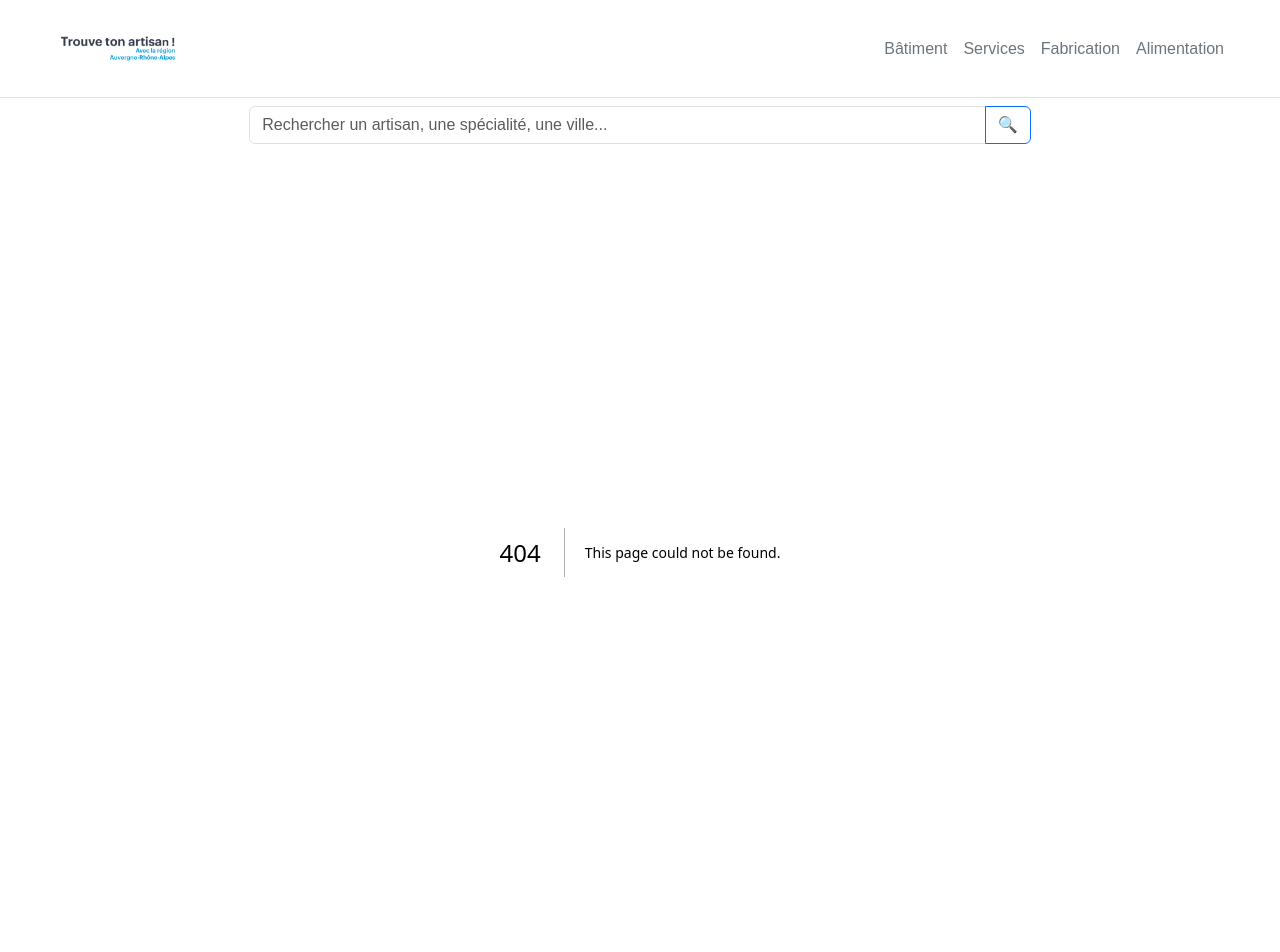
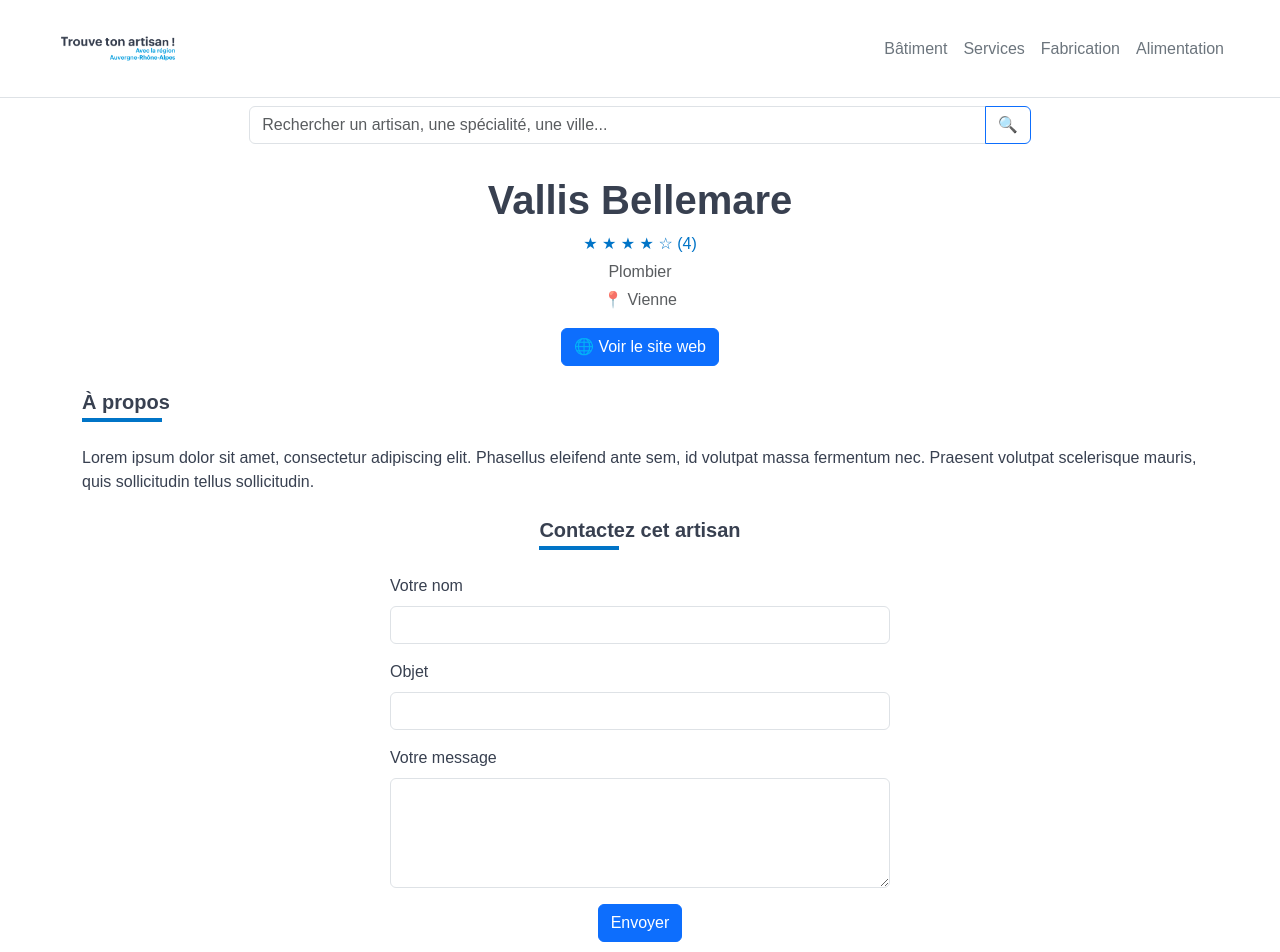
Before and after one commit to lagrcdev/trouve-ton-artisan, a Next.js app: page /artisans/1 in a window 1280 px wide. Before the commit this address had no page. Shown: the top 952 px of the page. Built offline with nearby package versions, Linux system fonts and the light colour scheme.

Commit message:
page fiche artisan avec formulaire de contact envoyant un email via maildev

```diff
--- /dev/null
+++ b/app/artisans/[id]/page.js
@@ -0,0 +1,56 @@
+import { notFound } from "next/navigation";
+import { getArtisanParId } from "@/lib/artisans";
+import StarRating from "@/components/StarRating";
+import ContactForm from "@/components/ContactForm";
+
+export async function generateMetadata({ params }) {
+  const { id } = await params;
+  const artisan = await getArtisanParId(id);
+  if (!artisan) return { title: "Artisan introuvable" };
+  return {
+    title: `${artisan.name} | Trouve ton artisan`,
+    description: `${artisan.specialty} à ${artisan.location} - contactez ${artisan.name} directement.`,
+  };
+}
+
+export default async function FicheArtisan({ params }) {
+  const { id } = await params;
+  const artisan = await getArtisanParId(id);
+
+  if (!artisan) {
+    notFound();
+  }
+
+  return (
+    <div className="container py-4">
+      <div className="text-center">
+        <h1 className="fw-bold">{artisan.name}</h1>
+        <p className="mb-1">
+          <StarRating note={artisan.note} />
+        </p>
+        <p className="mb-1 text-muted">{artisan.specialty}</p>
+        <p className="mb-3 text-muted">📍 {artisan.location}</p>
+
+        {artisan.website && (
+          <p>
+            <a href={artisan.website} target="_blank" rel="noopener noreferrer" className="btn btn-primary">
+              🌐 Voir le site web
+            </a>
+          </p>
+        )}
+      </div>
+
+      <section className="my-4">
+        <h2 className="section-title h5 fw-bold">À propos</h2>
+        <p>{artisan.about}</p>
+      </section>
+
+      <section className="my-4 text-center">
+        <h2 className="section-title h5 fw-bold">Contactez cet artisan</h2>
+        <div className="text-start mx-auto" style={{ maxWidth: "500px" }}>
+          <ContactForm idArtisan={artisan.id} />
+        </div>
+      </section>
+    </div>
+  );
+}
--- /dev/null
+++ b/components/ContactForm.js
@@ -0,0 +1,43 @@
+"use client";
+
+import { useActionState } from "react";
+import { envoyerMessageContact } from "@/lib/actions";
+
+const etatInitial = { succes: false, erreur: null };
+
+export default function ContactForm({ idArtisan }) {
+  const [etat, action, enCours] = useActionState(envoyerMessageContact, etatInitial);
+
+  return (
+    <form action={action}>
+      <input type="hidden" name="idArtisan" value={idArtisan} />
+
+      {etat.succes && <p className="text-success">Votre message a bien été envoyé.</p>}
+      {etat.erreur && <p className="text-danger">{etat.erreur}</p>}
+
+      <div className="mb-3">
+        <label htmlFor="nom" className="form-label">
+          Votre nom
+        </label>
+        <input type="text" className="form-control" id="nom" name="nom" required />
+      </div>
+      <div className="mb-3">
+        <label htmlFor="objet" className="form-label">
+          Objet
+        </label>
+        <input type="text" className="form-control" id="objet" name="objet" required />
+      </div>
+      <div className="mb-3">
+        <label htmlFor="message" className="form-label">
+          Votre message
+        </label>
+        <textarea className="form-control" id="message" name="message" rows="4" required></textarea>
+      </div>
+      <div className="text-center">
+        <button type="submit" className="btn btn-primary" disabled={enCours}>
+          {enCours ? "Envoi en cours..." : "Envoyer"}
+        </button>
+      </div>
+    </form>
+  );
+}
--- /dev/null
+++ b/lib/actions.js
@@ -0,0 +1,37 @@
+"use server";
+
+import nodemailer from "nodemailer";
+import { getArtisanParId } from "./artisans";
+
+export async function envoyerMessageContact(etatPrecedent, formData) {
+  const idArtisan = formData.get("idArtisan");
+  const nom = formData.get("nom");
+  const objet = formData.get("objet");
+  const message = formData.get("message");
+
+  const artisan = await getArtisanParId(idArtisan);
+
+  if (!artisan) {
+    return { succes: false, erreur: "Artisan introuvable." };
+  }
+
+  try {
+    const transporteur = nodemailer.createTransport({
+      host: process.env.SMTP_HOST || "localhost",
+      port: process.env.SMTP_PORT || 1025,
+      secure: false,
+    });
+
+    await transporteur.sendMail({
+      from: '"Trouve ton artisan" <contact@trouve-ton-artisan.fr>',
+      to: artisan.email,
+      replyTo: nom,
+      subject: objet,
+      text: `Message de : ${nom}\n\n${message}`,
+    });
+
+    return { succes: true, erreur: null };
+  } catch (error) {
+    return { succes: false, erreur: "Erreur lors de l'envoi du message." };
+  }
+}
--- a/package.json
+++ b/package.json
@@ -6,7 +6,8 @@
     "dev": "next dev",
     "build": "next build",
     "start": "next start",
-    "lint": "eslint"
+    "lint": "eslint",
+    "mail": "maildev"
   },
   "dependencies": {
     "bootstrap": "^5.3.8",
@@ -18,6 +19,7 @@
   },
   "devDependencies": {
     "eslint": "^9",
-    "eslint-config-next": "16.3.5"
+    "eslint-config-next": "16.3.5",
+    "maildev": "^3.0.0-rc.2"
   }
 }
```
Also changed, not shown: 1 other file (tests, documents, lock files or other folders).
